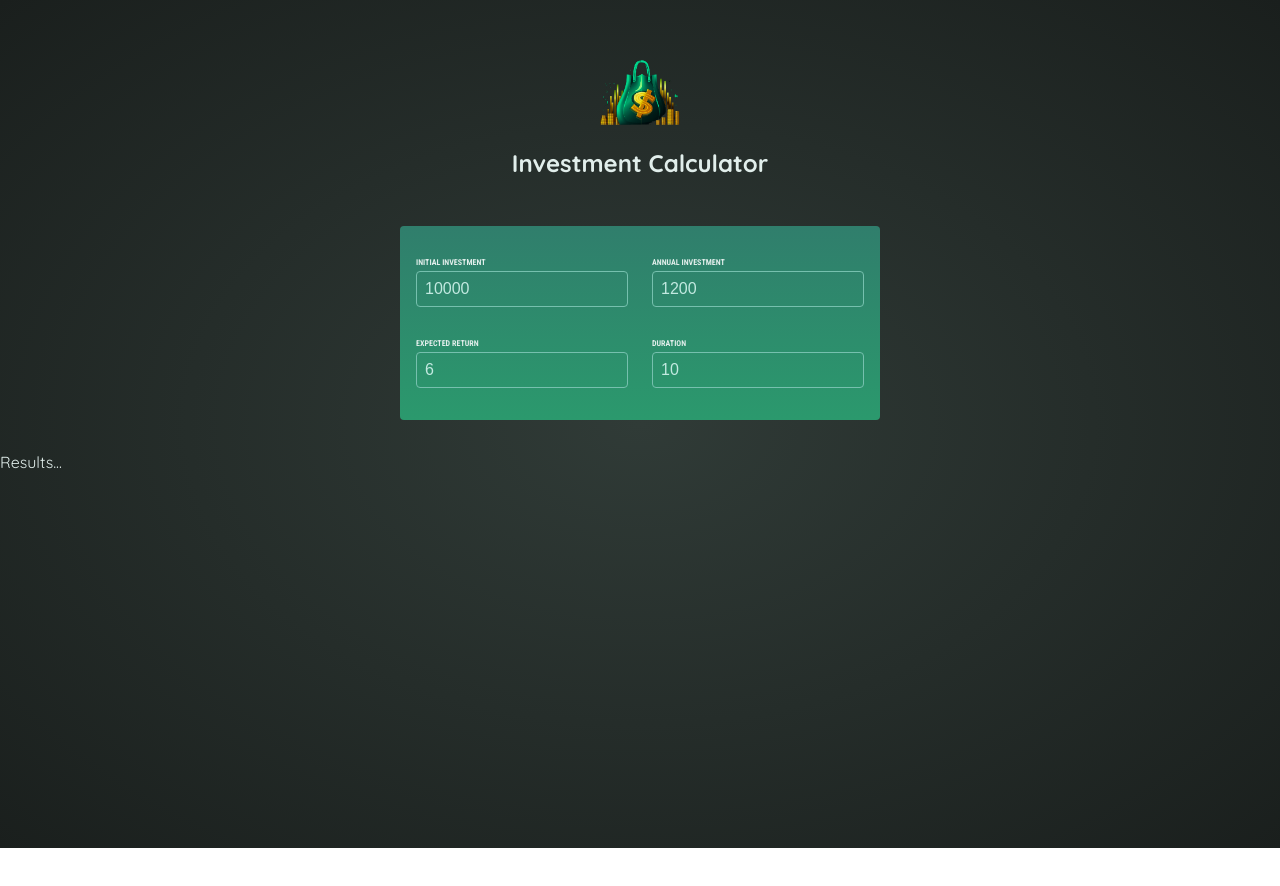
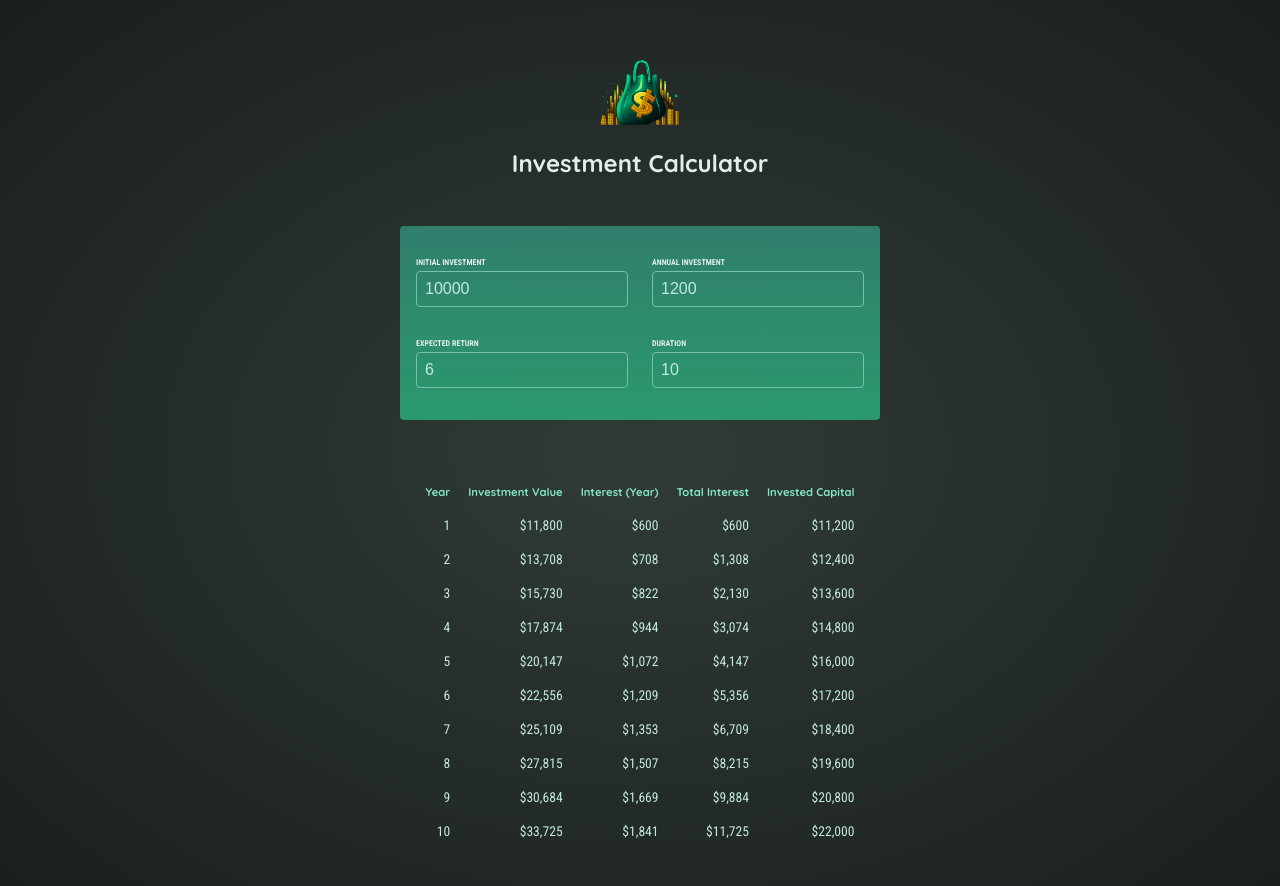
Before and after one commit to mohammedafsalofficial/Investment-Calculator, a React (Vite) app: page / in a window 1280 px wide. Shown: the top 886 px of the page. Before the commit the page ends 848 px from the top, so only its background shows below. Built offline with nearby package versions, Linux system fonts and the light colour scheme.

Commit message:
Calculated the results and Displayed using Results component

```diff
--- a/src/App.jsx
+++ b/src/App.jsx
@@ -20,11 +20,17 @@ export default function App() {
     });
   }
 
+  const inputIsValid = userInput.duration > 0;
+
   return (
     <>
       <Header />
       <UserInput userInput={userInput} onChange={handleChange} />
-      <Results input={userInput} />
+      {inputIsValid ? (
+        <Results input={userInput} />
+      ) : (
+        <p className="center">Please enter a duration greater than zero.</p>
+      )}
     </>
   );
 }
--- a/src/components/Results.jsx
+++ b/src/components/Results.jsx
@@ -1,9 +1,31 @@
 import { calculateInvestmentResults } from "../util/investment.js";
+import YearResult from "./YearResult.jsx";
 
 export default function Results({ input }) {
   const resultsData = calculateInvestmentResults(input);
+  const initialInvestment =
+    resultsData[0].valueEndOfYear - resultsData[0].interest - resultsData[0].annualInvestment;
 
-  console.log(resultsData);
-
-  return <p>Results...</p>;
+  return (
+    <table id="result">
+      <thead>
+        <tr>
+          <th>Year</th>
+          <th>Investment Value</th>
+          <th>Interest (Year)</th>
+          <th>Total Interest</th>
+          <th>Invested Capital</th>
+        </tr>
+      </thead>
+      <tbody>
+        {resultsData.map((yearData) => (
+          <YearResult
+            key={yearData.year}
+            yearData={yearData}
+            initialInvestment={initialInvestment}
+          />
+        ))}
+      </tbody>
+    </table>
+  );
 }
--- /dev/null
+++ b/src/components/YearResult.jsx
@@ -0,0 +1,17 @@
+import { formatter } from "../util/investment.js";
+
+export default function YearResult({ yearData, initialInvestment }) {
+  const totalInterest =
+    yearData.valueEndOfYear - yearData.annualInvestment * yearData.year - initialInvestment;
+  const totalAmountInvested = yearData.valueEndOfYear - totalInterest;
+
+  return (
+    <tr>
+      <td>{yearData.year}</td>
+      <td>{formatter.format(yearData.valueEndOfYear)}</td>
+      <td>{formatter.format(yearData.interest)}</td>
+      <td>{formatter.format(totalInterest)}</td>
+      <td>{formatter.format(totalAmountInvested)}</td>
+    </tr>
+  );
+}
```
